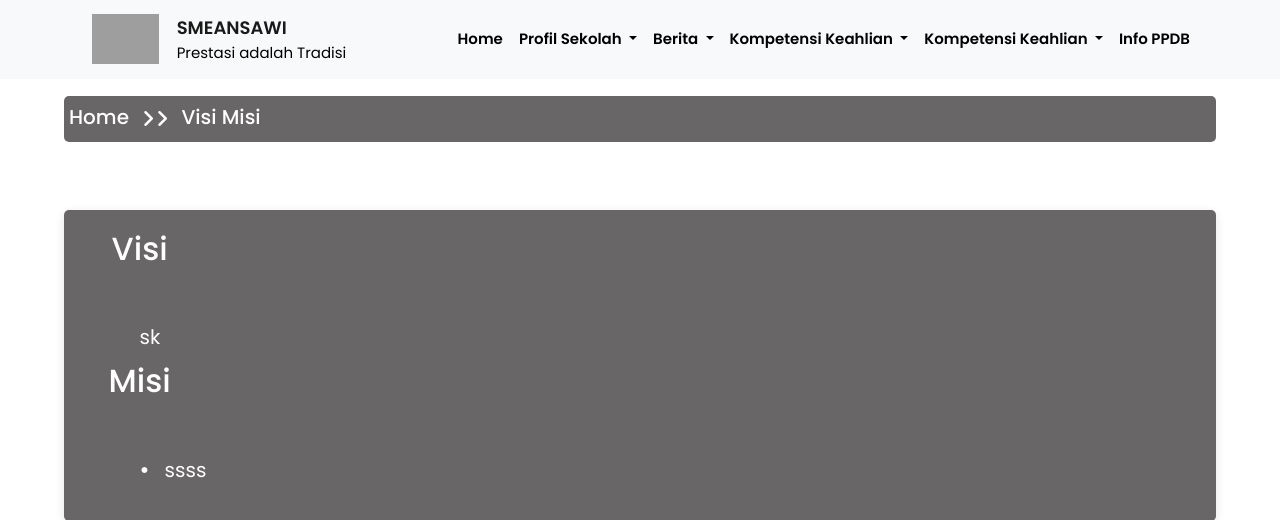
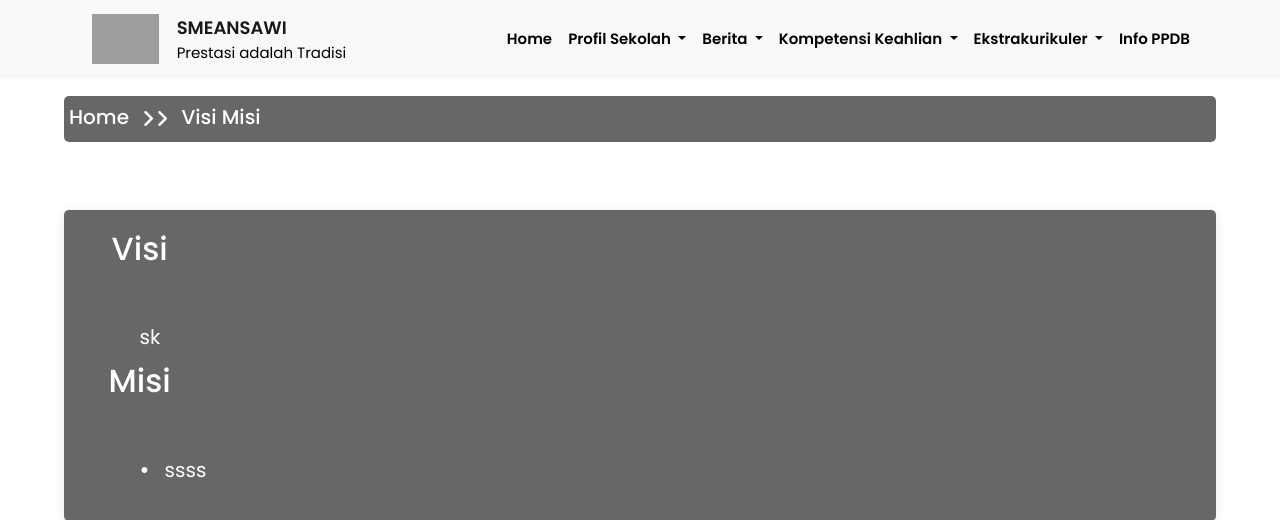
Before and after one commit to fristkhfdz22/final-s, a CodeIgniter app: page /database/index.php/visimisi/user_view in a window 1280 px wide. Shown: the top 520 px of the page. Run offline with CodeIgniter, Linux system fonts and the light colour scheme; data comes from the database, SQL or seed files in the repository; grey boxes are pictures that could not be loaded.

Commit message:
ganti tulisan di header karna ada yang sama

```diff
--- a/application/config/config.php
+++ b/application/config/config.php
@@ -23,7 +23,7 @@ defined('BASEPATH') or exit('No direct script access allowed');
 | a PHP script and you can easily do that on your own.
 |
 */
-$config['base_url'] = 'http://final.test/';
+$config['base_url'] = 'http://final-s.test/';
 
 /*
 |--------------------------------------------------------------------------
--- a/application/views/user/header.php
+++ b/application/views/user/header.php
@@ -88,7 +88,7 @@
                             <div class="tombol">
                                 <a class="nav-link dropdown-toggle" href="#" id="kompetensiDropdown" role="button"
                                     data-bs-toggle="dropdown" aria-expanded="false" style="color: black;">
-            Kompetensi Keahlian
+                                    Ekstrakurikuler
                                 </a>
                                 <ul class="dropdown-menu" aria-labelledby="kompetensiDropdown">
                                     <?php foreach (get_ekstrakurikuler_list() as $e): ?>
```
Lines whose indentation alone changed are shown as unchanged.
